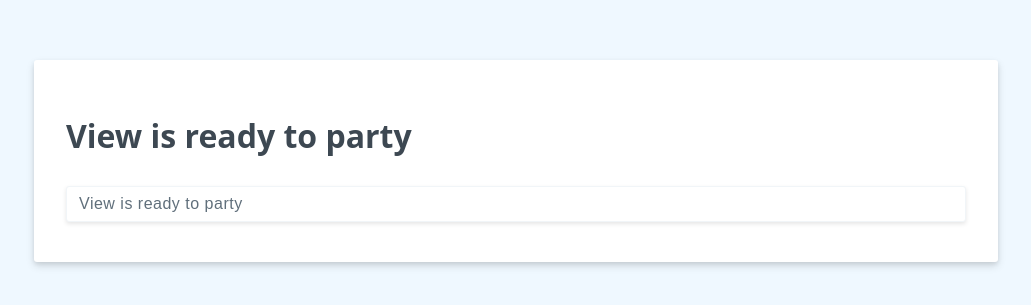
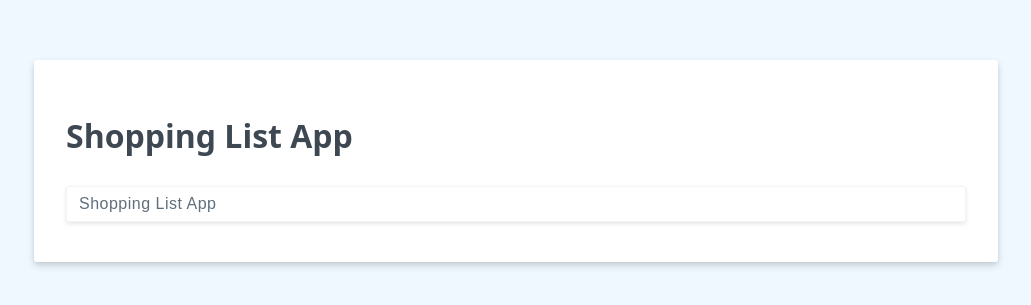
Before and after one commit to MinatoNami/vue-school-classes, a plain HTML site: page FundamentalsOptionsApi/index.html in a window 1280 px wide. Shown: the part 239-544 px from the top of the page, without its empty margins (124-1155 px from the left). Drawn offline with nearby package versions, Linux system fonts and the light colour scheme.

Commit message:
Complete Vue.js 3 template Syntax and Expressions

```diff
--- a/FundamentalsOptionsApi/index.html
+++ b/FundamentalsOptionsApi/index.html
@@ -8,16 +8,16 @@
 
   <body>
     <div id="shopping-list">
-      <h1>{{ header }}</h1>
+      <h1>{{ header || 'Welcome' }}</h1>
       <input v-model="header" />
     </div>
 
     <script src="https://unpkg.com/vue@3"></script>
     <script>
-      Vue.createApp({
+      const shoppingList = Vue.createApp({
         data() {
           return {
-            header: "View is ready to party",
+            header: "Shopping List App",
           };
         },
       }).mount("#shopping-list");
```
